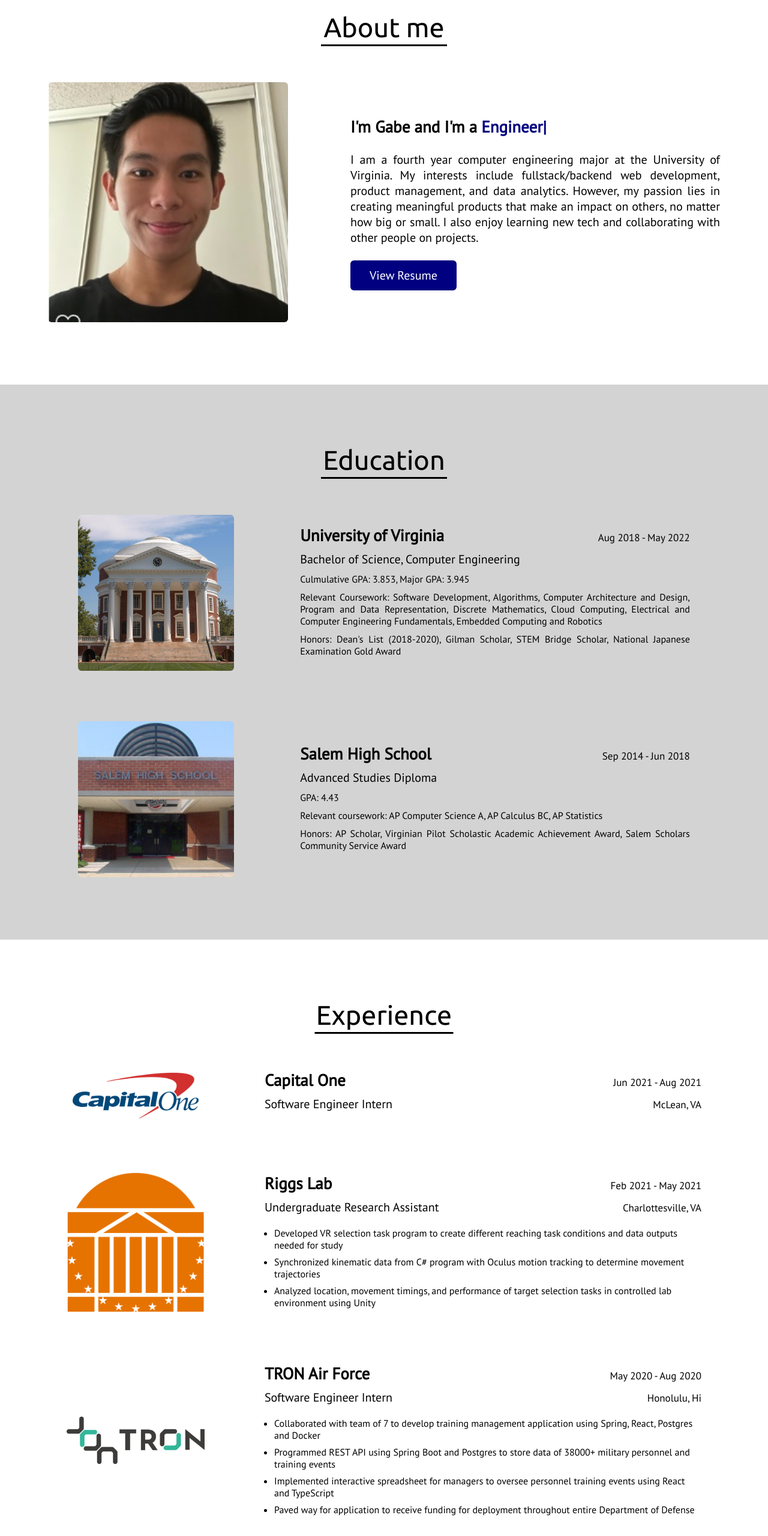
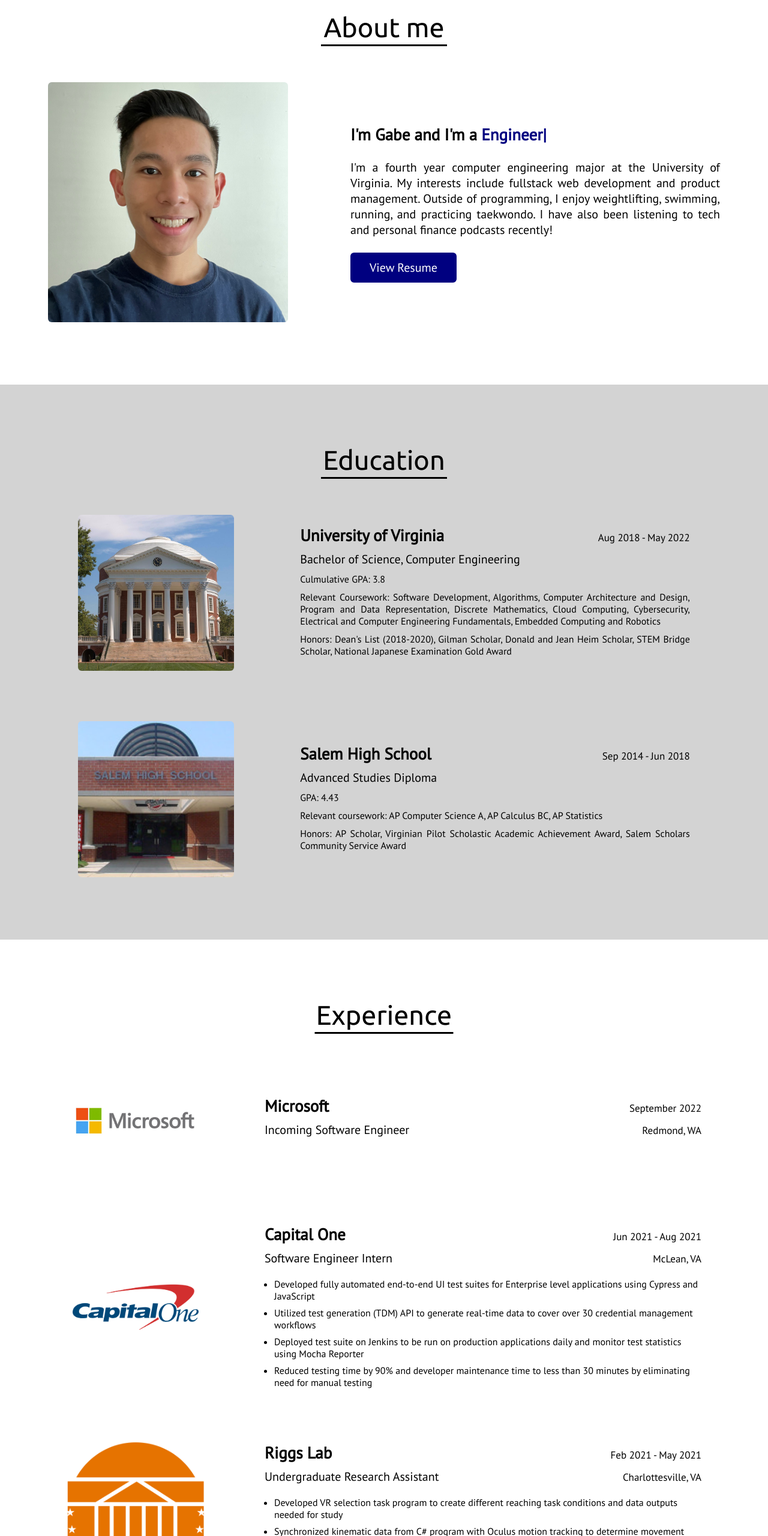
Before and after one commit to gabecm/gabecm.github.io, a plain HTML site: page index.html in a window 1280 px wide. Shown: the part 880-3440 px from the top of the page at 60% size. Drawn offline with nearby package versions, Linux system fonts and the light colour scheme.

Commit message:
updated experience and pictures (#8)

```diff
--- a/index.html
+++ b/index.html
@@ -49,15 +49,15 @@
             <h2 class="title">About me</h2>
             <div class="about-content">
                 <div class="column left">
-                    <img src="images/profile-1.jpg">
+                    <img src="images/profile-picture.jpg">
                 </div>
                 <div class="column right">
                     <div class="text">I'm Gabe and I'm a <span class="typing-2"></span></div>
                     <p>
-                        I am a fourth year computer engineering major at the University of Virginia.
-                        My interests include fullstack/backend web development, product management, and data analytics.
-                        However, my passion lies in creating meaningful products that make an impact on others, no matter how big
-                        or small. I also enjoy learning new tech and collaborating with other people on projects.
+                        I'm a fourth year computer engineering major at the University of Virginia.
+                        My interests include fullstack web development and product management.
+                        Outside of programming, I enjoy weightlifting, swimming, running, and practicing
+                        taekwondo. I have also been listening to tech and personal finance podcasts recently!
                     </p>
                     <a href="media/Gabriel_Mallari_Resume.pdf" target="_blank">View Resume</a>
                 </div>
@@ -79,15 +79,15 @@
                         <p class="date">Aug 2018 - May 2022</p>
                     </div>
                     <p class="school-header-2">Bachelor of Science, Computer Engineering </p>
-                    <p class="text">Culmulative GPA: 3.853, Major GPA: 3.945</p>
+                    <p class="text">Culmulative GPA: 3.8</p>
                     <p class="text">Relevant Coursework:
                         Software Development, Algorithms, Computer Architecture and Design,
-                        Program and Data Representation, Discrete Mathematics, Cloud Computing,
+                        Program and Data Representation, Discrete Mathematics, Cloud Computing, Cybersecurity,
                         Electrical and Computer Engineering Fundamentals, Embedded Computing and Robotics
                     </p>
                     <p class="text">Honors:
-                        Dean's List (2018-2020), Gilman Scholar, STEM Bridge Scholar,
-                        National Japanese Examination Gold Award
+                        Dean's List (2018-2020), Gilman Scholar, Donald and Jean Heim Scholar,
+                        STEM Bridge Scholar, National Japanese Examination Gold Award
                     </p>
                 </div>
             </div>
@@ -119,6 +119,21 @@
             <h2 class="title">Experience</h2>
             <div class="experience-content margin-bottom">
                 <div class="column left">
+                    <a href="https://www.microsoft.com/" target="_blank" class="image-hover"><img src="images/microsoft_logo.jpg" alt="company"></a>
+                </div>
+                <div class="column right">
+                    <div class="company-header">
+                        <h3 class="company-name">Microsoft</h3>
+                        <p class="date">September 2022</p>
+                    </div>
+                    <div class="company-header">
+                        <p class="company-header-2">Incoming Software Engineer</p>
+                        <p class="date">Redmond, WA</p>
+                    </div>
+                </div>
+            </div>
+            <div class="experience-content margin-bottom">
+                <div class="column left">
                     <a href="https://www.capitalone.com/" target="_blank" class="image-hover"><img src="images/c1-logo.png" alt="company"></a>
                 </div>
                 <div class="column right">
@@ -130,6 +145,20 @@
                         <p class="company-header-2">Software Engineer Intern</p>
                         <p class="date">McLean, VA</p>
                     </div>
+                    <ul>
+                        <li>
+                            Developed fully automated end-to-end UI test suites for Enterprise level applications using Cypress and JavaScript
+                        </li>
+                        <li>
+                            Utilized test generation (TDM) API to generate real-time data to cover over 30 credential management workflows
+                        </li>
+                        <li>
+                            Deployed test suite on Jenkins to be run on production applications daily and monitor test statistics using Mocha Reporter
+                        </li>
+                        <li>
+                            Reduced testing time by 90% and developer maintenance time to less than 30 minutes by eliminating need for manual testing
+                        </li>
+                    </ul>
                 </div>
             </div>
             <div class="experience-content margin-bottom">
@@ -174,13 +203,13 @@
                         <li>
                             Collaborated with team of 7 to develop training management application using Spring, React, Postgres and Docker                        </li>
                         <li>
-                            Programmed REST API using Spring Boot and Postgres to store data of 38000+ military personnel and training events
+                            Programmed REST API using Spring Boot and Postgres to store data of over 38000 military personnel and training events
                         </li>
                         <li>
                             Implemented interactive spreadsheet for managers to oversee personnel training events using React and TypeScript
                         </li>
                         <li>
-                            Paved way for application to receive funding for deployment throughout entire Department of Defense
+                            Paved way for application to receive funding for deployment throughout the entire Department of Defense
                         </li>
                     </ul>
                 </div>
@@ -206,7 +235,7 @@
                             Analyzed error distributions of 6 surgeons and 120 video subtasks using excel to identify prominent surgical anomalies
                         </li>
                         <li>
-                            Contributed results to research paper and improved the safety and effectiveness of surgical patient care
+                            Contributed results to research paper to improve the safety and effectiveness of surgical patient care
                         </li>
                     </ul>
                 </div>
@@ -227,7 +256,7 @@
                         <h3 class="project-name">HoosRooming</h3>
                     </div>
                     <p>
-                        A roommate finder web-application that dynamically matches UVa students to potential roommates.
+                        A roommate finder web-application that dynamically matches UVa students to potential roommates
                     </p>
                     <div>
                         <a href="https://github.com/gabecm/HoosRooming" target="_blank"><i class="fas fa-code weight"></i> Source</a>
@@ -244,7 +273,7 @@
                         <h3 class="project-name">Intentions</h3>
                     </div>
                     <p class="text">
-                        An online journaling application that allows users to submit daily entries and responses to journal prompts.
+                        An online journaling application that allows users to submit daily entries and responses to journal prompts
                     </p>
                     <div class="">
                         <a href="https://github.com/gabecm/Intentions" target="_blank"><i class="fas fa-code weight"></i> Source</a>
@@ -262,7 +291,7 @@
                         <h3 class="project-name">Polls App</h3>
                     </div>
                     <p class="text">
-                        A web application that enables users to respond to multiple choice prompts and submit their thoughts.
+                        A web application that enables users to respond to multiple choice prompts and submit their thoughts
                     </p>
                     <div class="">
                         <a href="https://github.com/gabecm/Polls-App" target="_blank"><i class="fas fa-code weight"></i> Source</a>
@@ -288,7 +317,7 @@
     <!-- Footer -->
     <footer>
         <span>Created By <a href="#home" class="scroll-link">Gabriel Mallari</a> |
-            <span class="far fa-copyright"> 2021 All rights reserved.</span></span>
+            <span class="far fa-copyright"> 2022 All rights reserved.</span></span>
     </footer>
     <script src="script.js"></script>
 </body>
```
Also changed, not shown: images/microsoft_logo.jpg (added), images/profile-1.jpg (deleted), images/profile-picture.jpg (added), 1 other file.
